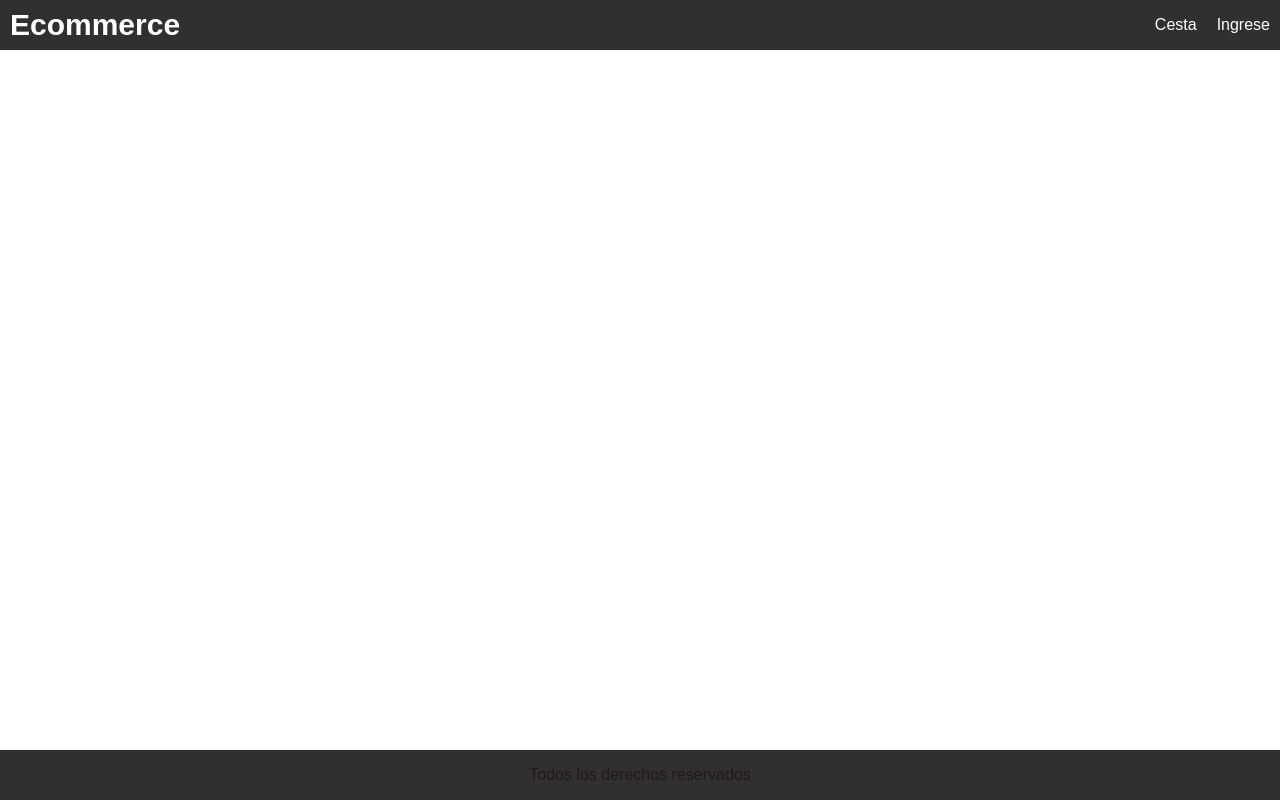
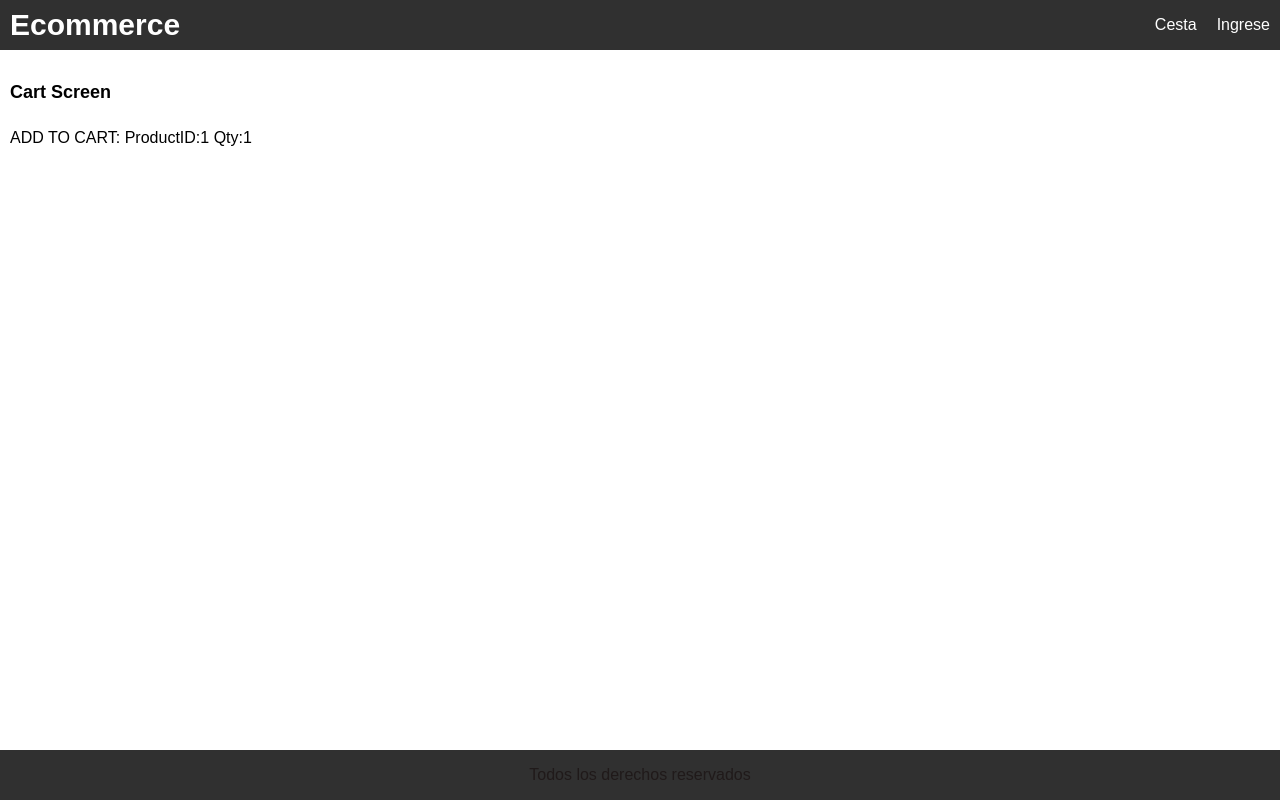
Before and after one commit to DevPed/AMAZON-CLONE, a React (Create React App) app in the folder frontend/: page /cart/1 in a window 1280 px wide. Built offline with nearby package versions, Linux system fonts and the light colour scheme; the HTML template or start-up script is replaced by a standard one.

Commit message:
Handle Add to Cart Button

```diff
--- a/frontend/src/App.js
+++ b/frontend/src/App.js
@@ -1,5 +1,6 @@
 import React from 'react';
 import { BrowserRouter, Route } from 'react-router-dom';
+import CartScreen from './screens/CartScreen';
 import HomeScreen from './screens/HomeScreen';
 import ProductScreen from './screens/ProductScreen';
 
@@ -19,6 +20,7 @@
           </div>
         </header>
         <main>
+          <Route path="/cart/:id?" component={CartScreen}></Route>
           <Route path='/product/:id' component={ProductScreen}></Route>
           <Route path='/' component={HomeScreen} exact></Route>
         </main>
--- a/frontend/src/index.css
+++ b/frontend/src/index.css
@@ -60,6 +60,9 @@
 li {
   margin-top: 1rem;
 }
+input,
+select,
+textarea,
 button {
   padding: 1rem;
   border-radius: 0.5rem;
@@ -68,9 +71,14 @@
   font-family: Arial, Helvetica, sans-serif;
   -webkit-font-smoothing: antialiased;
   -moz-osx-font-smoothing: grayscale;
+}
+button {
   background-color: #f8f8f8;
   cursor: pointer;
 }
+input:hover,
+select:hover,
+textarea:hover,
 button:hover {
   border: 0.1rem #404040 solid;
 }
--- /dev/null
+++ b/frontend/src/screens/CartScreen.js
@@ -0,0 +1,16 @@
+import React from 'react'
+
+export default function CartScreen(props) {
+    const productId = props.match.params.id;
+    const qty = props.location.search
+        ? Number(props.location.search.split('=')[1])
+        : 1;
+    return (
+        <div>
+            <h1>Cart Screen</h1>
+            <p>
+                ADD TO CART: ProductID:{productId} Qty:{qty}
+            </p>
+        </div>
+    )
+}
--- a/frontend/src/screens/ProductScreen.js
+++ b/frontend/src/screens/ProductScreen.js
@@ -1,4 +1,4 @@
-import React, { useEffect } from 'react';
+import React, { useEffect, useState } from 'react';
 import { useDispatch, useSelector } from 'react-redux';
 import { Link } from 'react-router-dom';
 import Rating from '../components/Rating';
@@ -9,17 +9,22 @@
 export default function ProductScreen(props) {
   const dispatch = useDispatch();
   const productId = props.match.params.id;
+  const [qty, setQty] = useState(1);
   const productDetails = useSelector((state) => state.productDetails);
   const { loading, error, product } = productDetails;
 
   useEffect(() => {
     dispatch(detailsProduct(productId));
   }, [dispatch, productId]);
+  const addToCartHandler = () => {
+    props.history.push(`/cart/${productId}?qty=${qty}`)
+  };
+  return (
 
-  return (
     <div>
-      {loading ? (
-        <LoadingBox></LoadingBox>
+      {
+        loading ? (
+          <LoadingBox></LoadingBox >
         ) : error ? (
           <MessageBox variant='danger'>{error}</MessageBox>
         ) : (
@@ -70,16 +75,41 @@
                         </div>
                       </div>
                     </li>
+                    {
+                      product.countInStock > 0 && (
+                        <>
                           <li>
-                    <button className='primary block'>Add to Cart</button>
+                            <div class="row">
+                              <div>Qty</div>
+                              <div>
+                                <select onChange={e => setQty(e.target.value)} value={qty}>
+                                  {
+                                    [...Array(product.countInStock).keys()].map(
+                                      (x) => (
+                                        <option key={x + 1} value={x + 1}>{x + 1}</option>
+                                      ))
+                                  }
+                                </select>
+                              </div>
+                            </div>
                           </li>
+                          <li>
+                            <button onClick={addToCartHandler}
+                              className='primary block'>Add to Cart</button>
+                          </li>
+                        </>
+
+                      )
+                    }
+
                   </ul>
                 </div>
               </div>
             </div>
           </div>
-      )}
-    </div>
+        )
+      }
+    </div >
 
   );
 }
```
Lines whose indentation alone changed are shown as unchanged.
